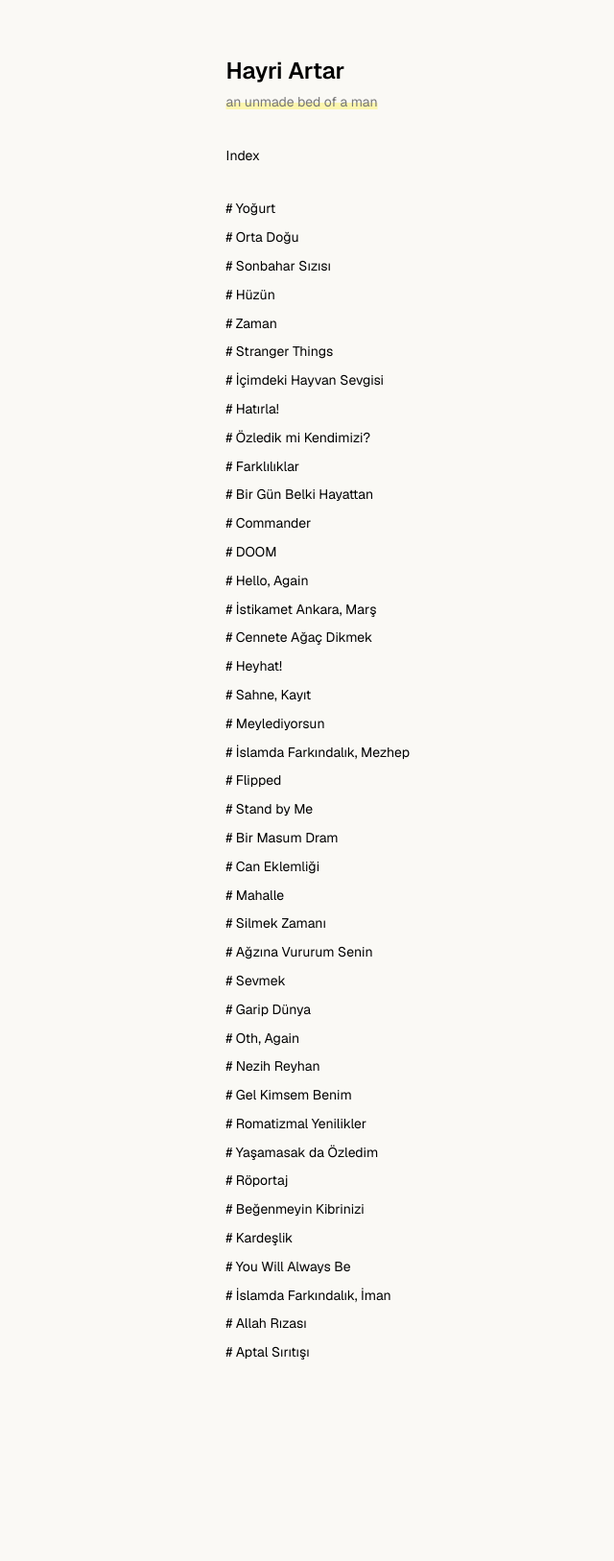
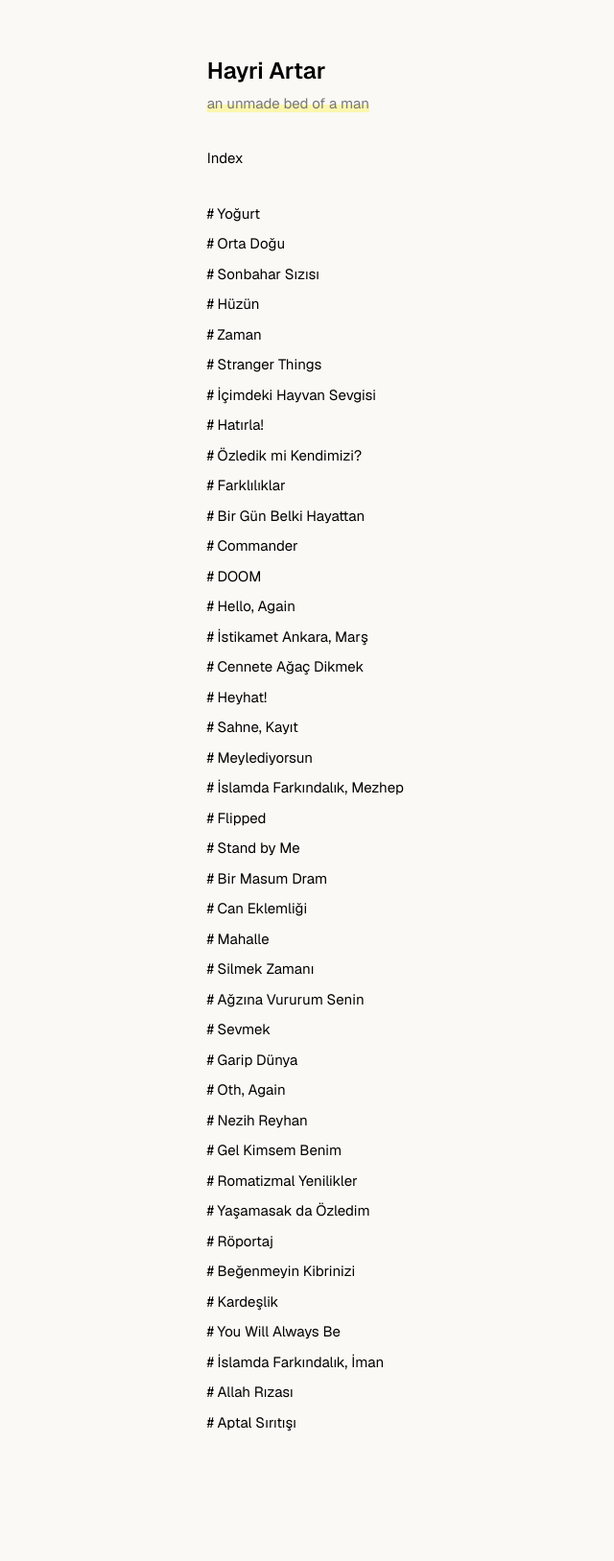
Before and after one commit to hayriartar/hayriartar.github.io, a Jekyll site: the page built from index.html, in a window 1280 px wide. Shown: the whole page at 96% size, without its empty margins (126-766 px from the left). Built offline with Jekyll 4.4.1, drawn with Linux system fonts in a browser that asks for light colours; before the commit the page ends 1554 px from its top, so only the background shows below that.

Commit message:
Adjust font sizes in custom.css

```diff
--- a/assets/css/custom.css
+++ b/assets/css/custom.css
@@ -58,7 +58,7 @@
   margin: 0 auto;
   padding-top:6vh;
   font-family: 'Geist', sans-serif;
-  font-size: 0.875rem;
+  font-size: 0.9375rem;
   color: #444;
   line-height: 1.70;
   font-weight: 400;
@@ -116,7 +116,7 @@
 
 .navbar {  margin-top:1rem; display: flex;  flex-direction: column; margin-bottom:50px; }
 .navbar li { list-style-type: none; }
-.navbar a { padding: 2px 0px 4px 0px;  font-size: 1rem;  }
+.navbar a { padding: 2px 0px 4px 0px;  font-size: 0.9375rem;  }
 .navbar a:first-child { padding-top: 0; }
 
 
```
